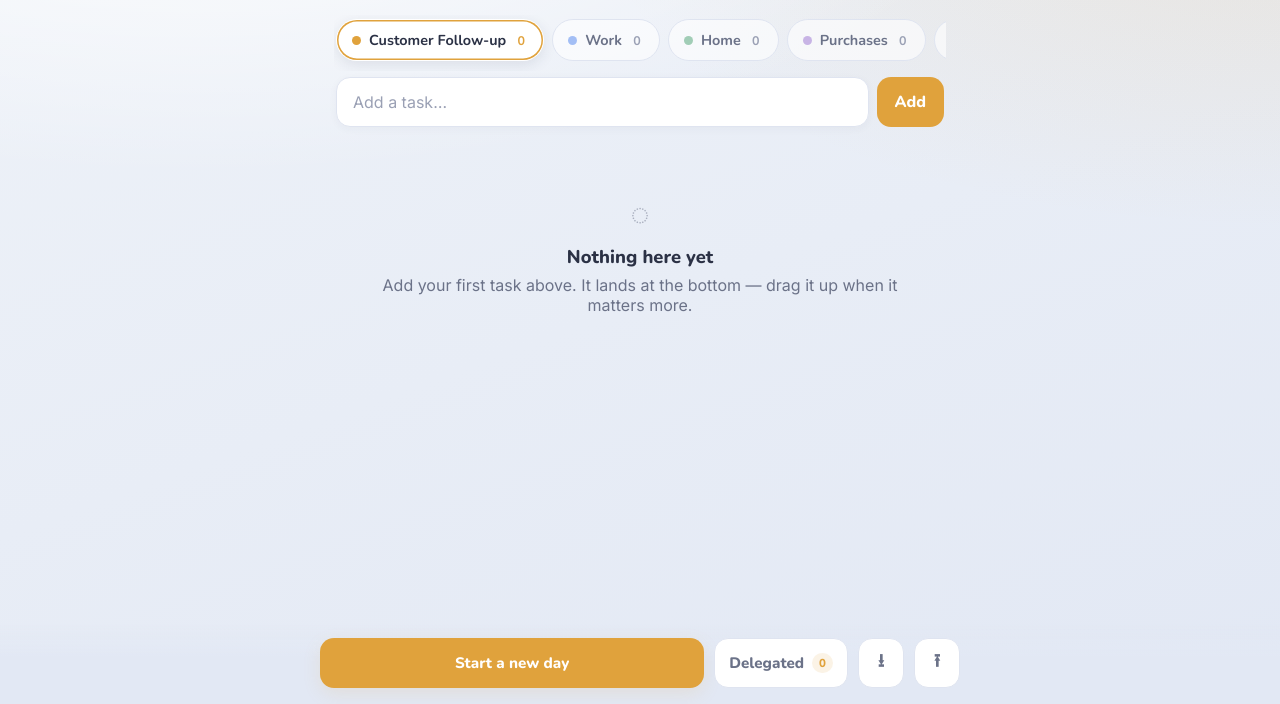
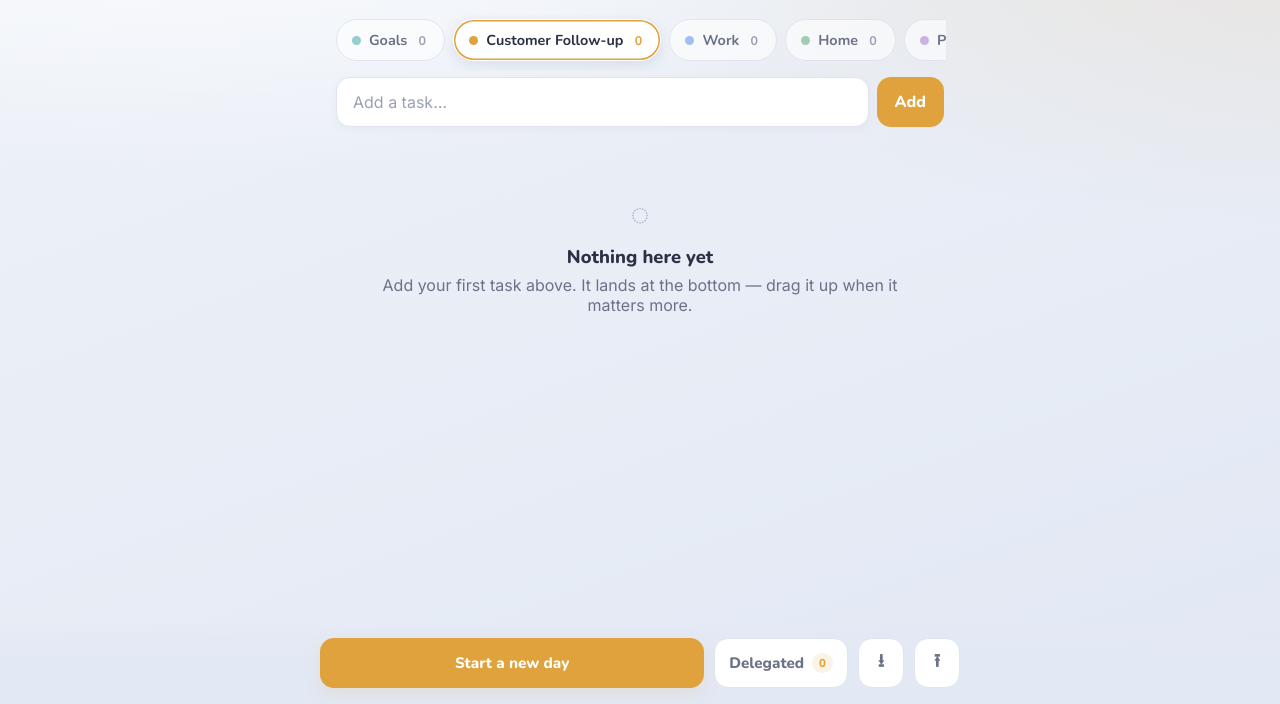
Before and after one commit to PapaPablano/poplist, a website: page index.html in a window 1280 px wide. Shown: the part 96-800 px from the top of the page. Drawn offline with nearby package versions, Linux system fonts and the light colour scheme.

Commit message:
Move Goals tab to the front of the tab bar
Co-Authored-By: Claude Sonnet 5 <noreply@anthropic.com>

```diff
--- a/index.html
+++ b/index.html
@@ -384,11 +384,11 @@
 "use strict";
 (function(){
   const TABS = [
+    {key:"goals",    label:"Goals",            color:"#3fa7a0", type:"goals"},
     {key:"followup", label:"Customer Follow-up",color:"#e0a23c"},
     {key:"work",     label:"Work",             color:"#5b8def"},
     {key:"home",     label:"Home",             color:"#5aa87c"},
-    {key:"buy",      label:"Purchases",        color:"#a07bd4"},
-    {key:"goals",    label:"Goals",            color:"#3fa7a0", type:"goals"}
+    {key:"buy",      label:"Purchases",        color:"#a07bd4"}
   ];
   const TAB_KEYS = TABS.map(t=>t.key);
   const STORE_KEY = "poplist:v1";
```
